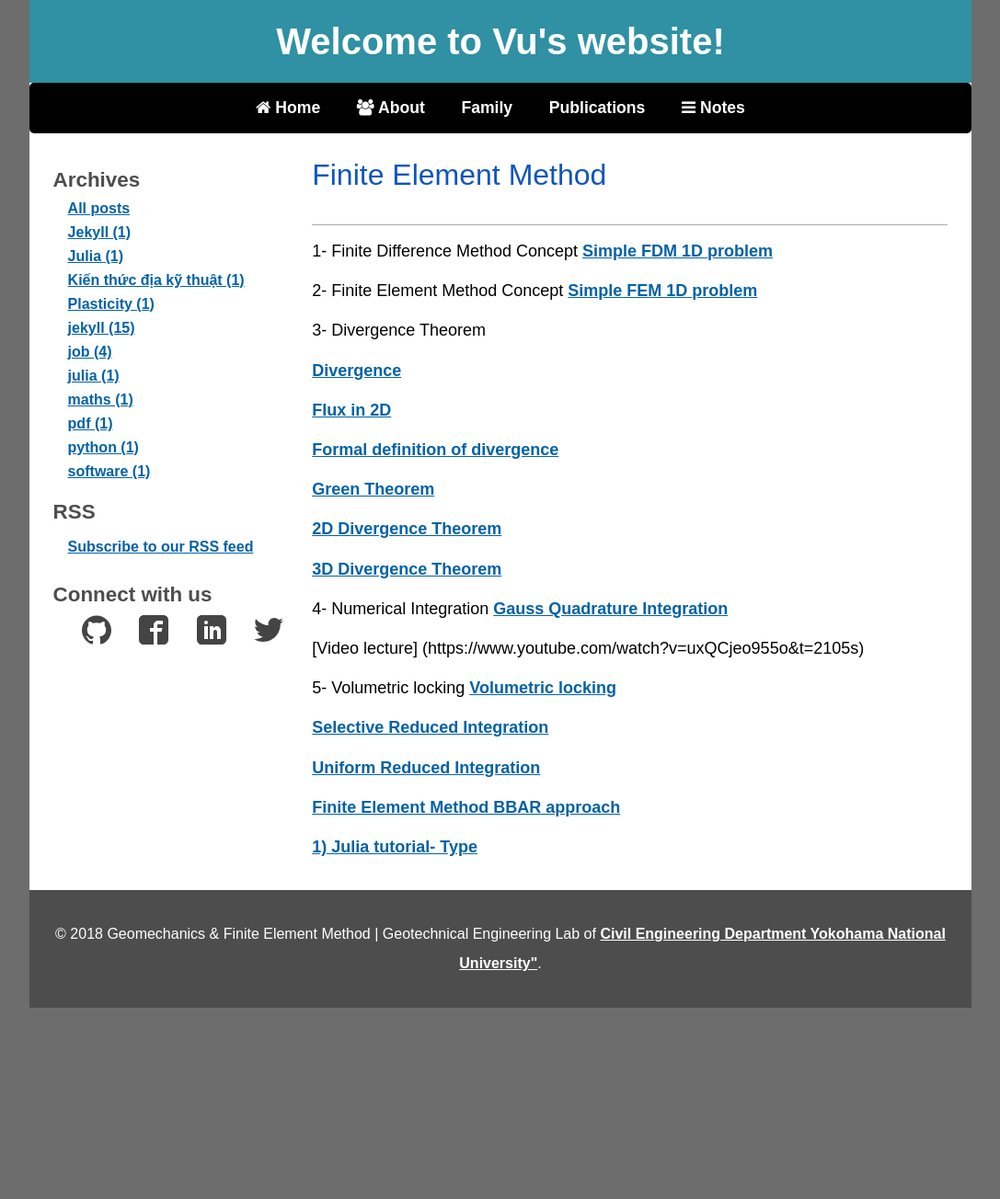
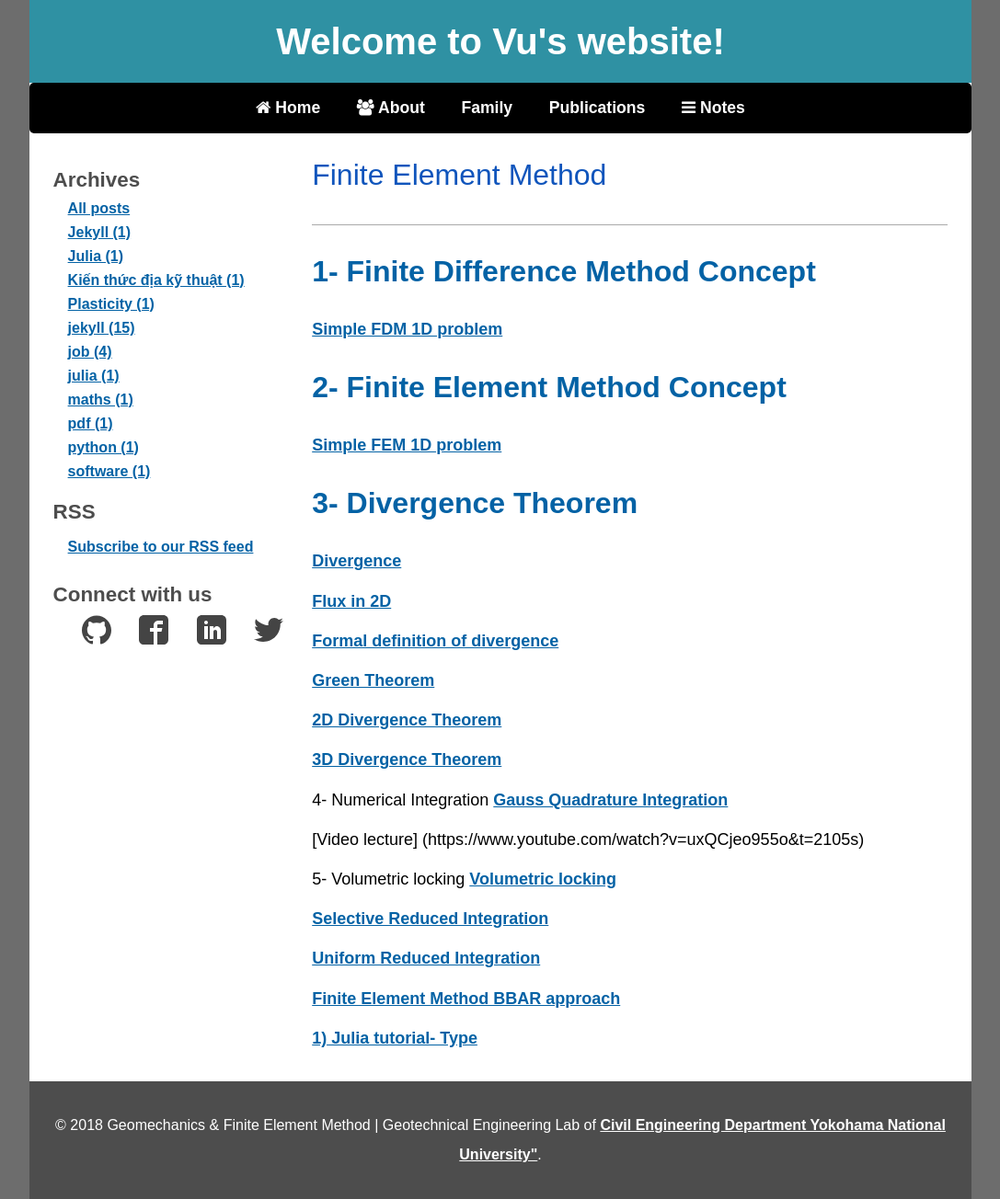
Before and after one commit to quangvunp/geomechanics, a Jekyll site: the page built from FEM.md, in a window 1280 px wide. Shown: the whole page at 92% size, without its empty margins (96-1183 px from the left). Built offline with Jekyll 4.4.1, drawn with Linux system fonts in a browser that asks for light colours; before the commit the page ends 1096 px from its top, so only the background shows below that.

Commit message:
Update FEM.md

```diff
--- a/FEM.md
+++ b/FEM.md
@@ -3,14 +3,14 @@ layout: page
 title: Finite Element Method
 ---
 
-1- Finite Difference Method Concept
+<h1> 1- Finite Difference Method Concept </h1>
 [Simple FDM 1D problem]({{ site.url }}/assests/Notes/FEM/FDM_1D.PDF)
 
-2- Finite Element Method Concept
+<h1> 2- Finite Element Method Concept </h1>
 [Simple FEM 1D problem]({{ site.url }}/assests/Notes/FEM/FEM_1D_Concept.PDF)
 
 
-3- Divergence Theorem
+<h1> 3- Divergence Theorem </h1>
 
 [Divergence](https://www.khanacademy.org/math/multivariable-calculus/multivariable-derivatives/divergence-and-curl-articles/a/divergence)
 
```
